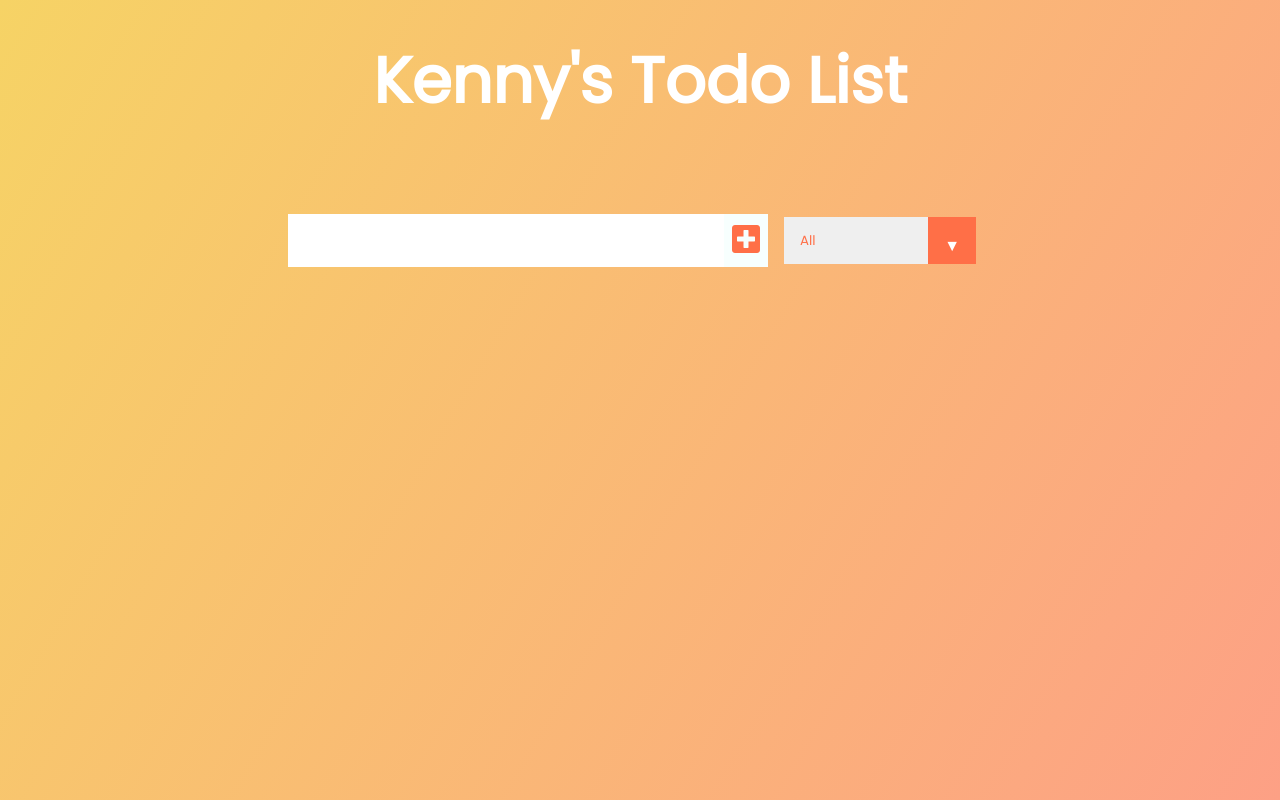
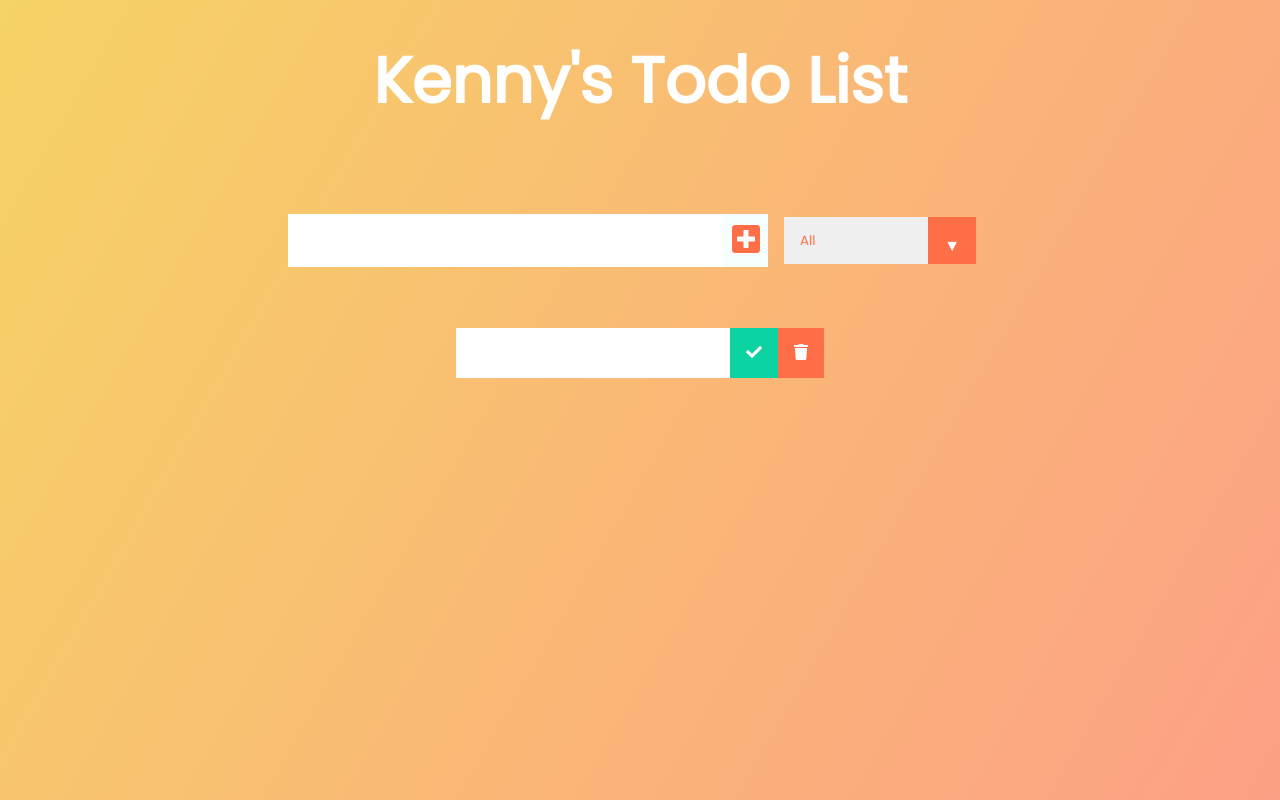
Before and after one commit to kennypal/todo-app, a React (Create React App) app in the folder react_todo_app/: page / in a window 1280 px wide. Built offline with nearby package versions, Linux system fonts and the light colour scheme.

Commit message:
added todo component

```diff
--- /dev/null
+++ b/react_todo_app/src/components/Todo.js
@@ -0,0 +1,17 @@
+import React from 'react';
+
+const Todo = () => {
+  return (
+    <div className="todo">
+      <li className="todo-item"></li>
+      <button className="complete-btn">
+        <i className="fas fa-check"></i>
+      </button>
+      <button className="trash-btn">
+        <i className="fas fa-trash"></i>
+      </button>
+    </div>
+  );
+};
+
+export default Todo;
--- a/react_todo_app/src/components/TodoList.js
+++ b/react_todo_app/src/components/TodoList.js
@@ -1,9 +1,12 @@
 import React from 'react';
+import Todo from './Todo'
 
 const TodoList = () => {
   return (
     <div className="todo-container">
-      <ul className="todo-list"></ul>
+      <ul className="todo-list">
+        <Todo />
+      </ul>
     </div>
   );
 };
```
